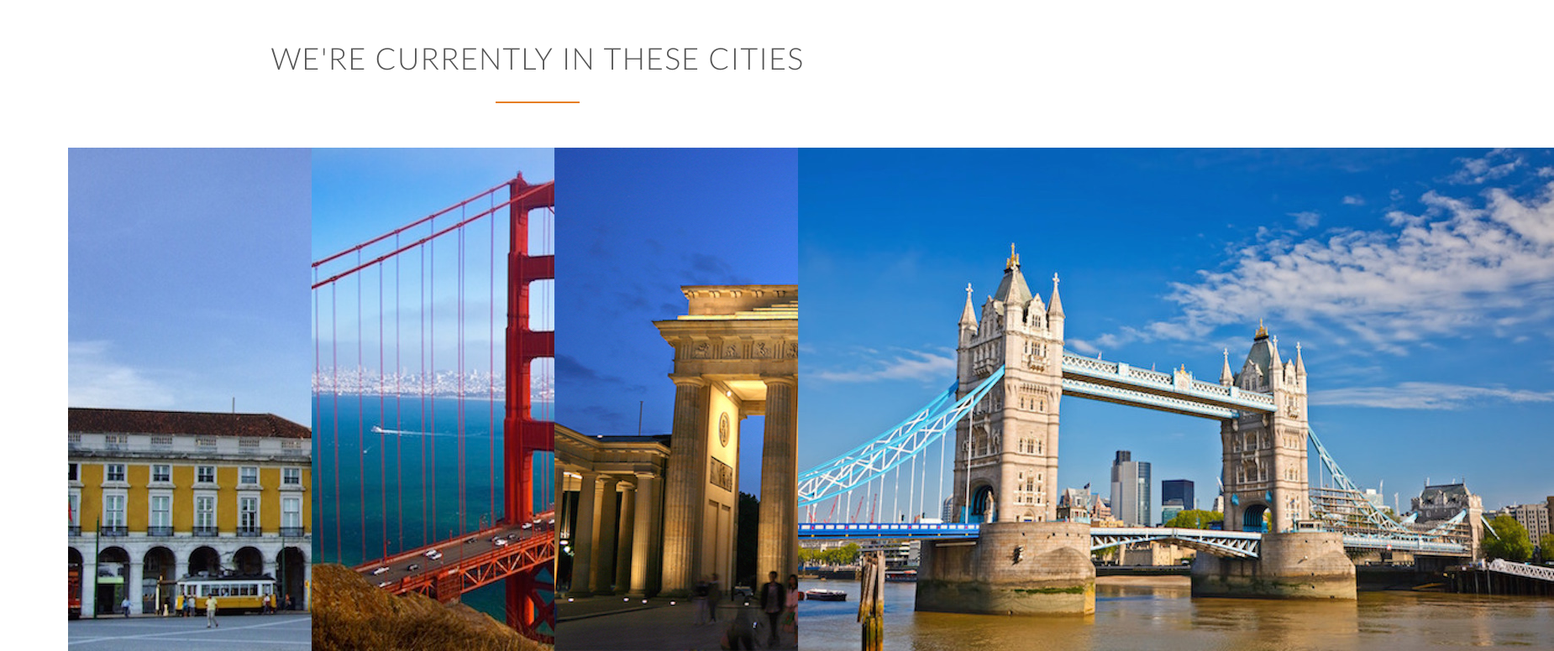
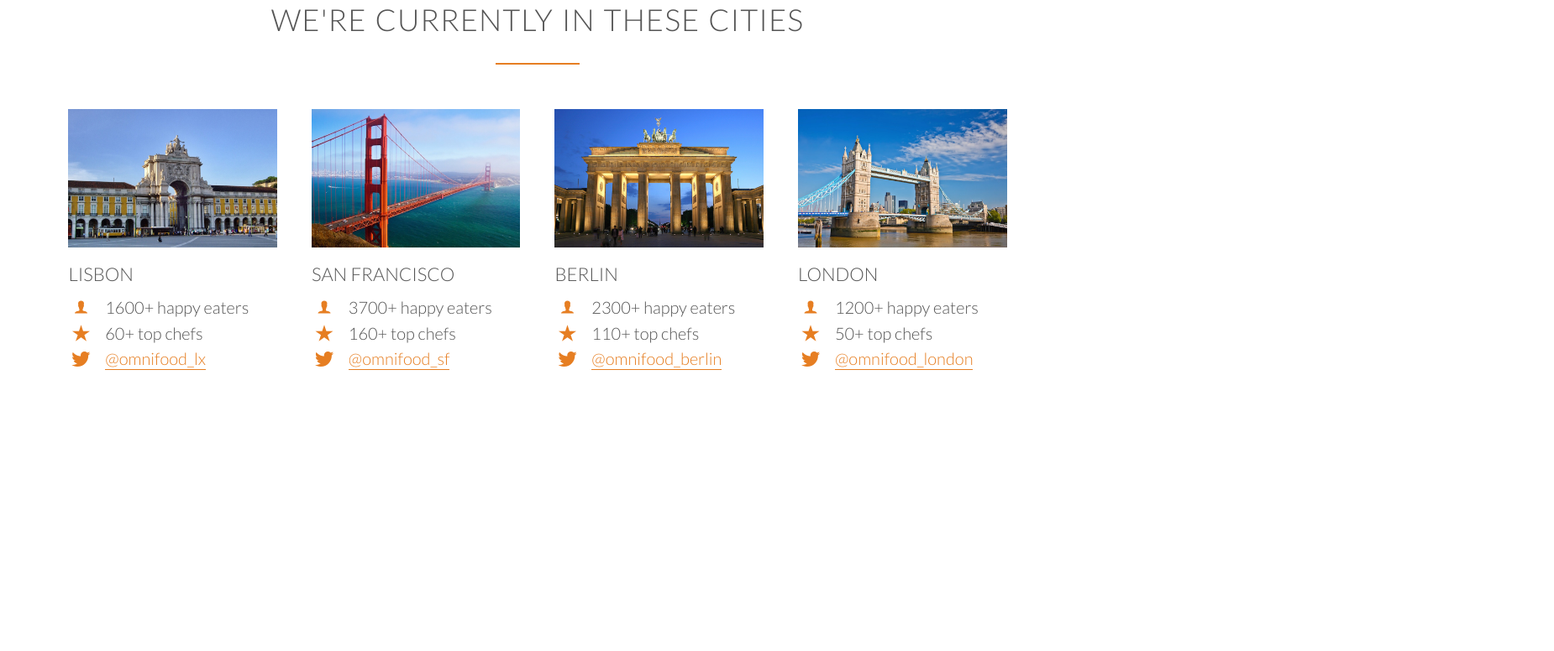
Before and after one commit to chanalisa/omnifood, a plain HTML site: page index.html in a window 1280 px wide. Shown: the part 2815-3591 px from the top of the page at 84% size, 1850 px wide, since content can reach past the window. After the commit the page ends 3365 px from the top, so only its background shows below. Drawn offline with Linux system fonts and the light colour scheme; files whose address does not match are found by name.

Commit message:
completed cities section part 2

```diff
--- a/resources/css/style.css
+++ b/resources/css/style.css
@@ -28,6 +28,7 @@ html {
 .clearfix:after {
   content: ".";
   clear: both;
+  display: block;
   height: 0;
   visibility: hidden;
 }
@@ -110,6 +111,37 @@ h2:after {
   display: block;
   color: #e67e22;
   margin-bottom: 10px;
+}
+
+.icon-small {
+  display: inline-block;
+  width: 30px;
+  text-align: center;
+  color: #e67e22;
+  font-size: 120%;
+  margin-right: 10px;
+
+  /* to align text and icons */
+  line-height: 120%;
+  vertical-align: middle;
+  margin-top: -5px;
+}
+
+/* ------- LINKS ------- */
+
+a:link,
+a:visited {
+  color: #e67e22;
+  text-decoration: none;
+  padding-bottom: 1px;
+  border-bottom: 1px solid #e67e22;
+  transition: border-bottom 0.2s, color 0.2s;
+}
+
+a:hover,
+a:active {
+  color: #555;
+  border-bottom: 1px solid transparent;
 }
 
 /* ------- BUTTONS ------- */
@@ -301,8 +333,27 @@ header {
   margin-right: 25px;
 }
 
+.btn-app:link,
+.btn-app:visited {
+  border: 0;
+}
+
 .btn-app img {
   height: 50px;
   width: auto;
   margin-right: 10px;
 }
+
+/* ---------------------------------------- */
+/* CITIES */
+/* ---------------------------------------- */
+
+.box img {
+  width: 100%;
+  height: auto;
+  margin-bottom: 15px;
+}
+
+.city-feature {
+  margin-bottom: 5px;
+}
```
